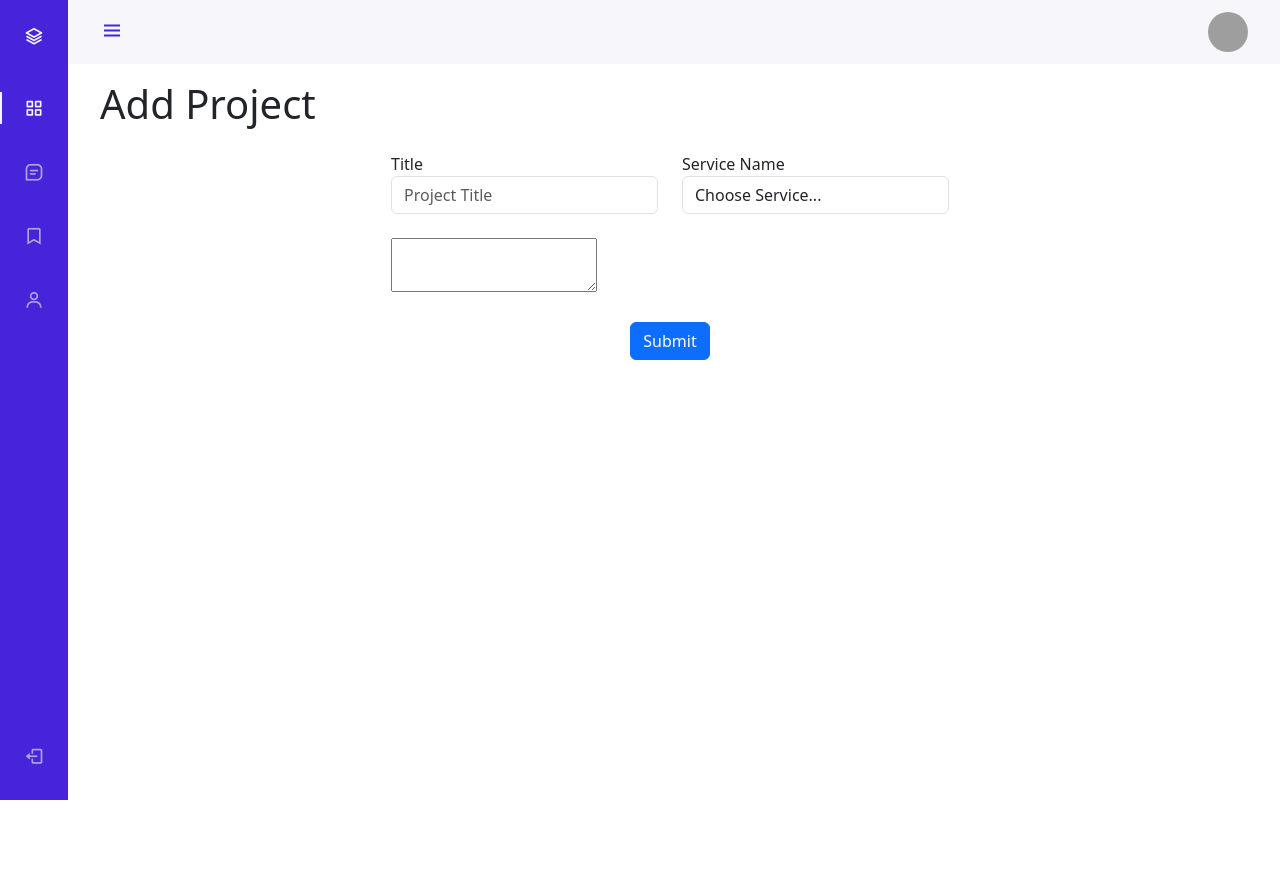
After one commit to geoHayekGeek/portfolio, a PHP site: page /layoul/add-project in a window 1280 px wide. The commit adds this page. Run offline with PHP 8.4, Linux system fonts and the light colour scheme; the visitor is signed in with stand-in values (Sample User, id 1); some libraries are stand-ins or nearby versions; grey boxes are pictures that could not be loaded.

Commit message:
modifications to dashboard and add project feature

```diff
--- /dev/null
+++ b/layoul/add-project.php
@@ -0,0 +1,35 @@
+<?php
+include_once "./layout/header.php";
+?>
+
+<h1 class="mb-4">Add Project</h1>
+
+<div class="row w-100 justify-content-center pb-5">
+    <div class="col-12 col-md-9 col-lg-6">
+        <form id="loginForm">
+            <div class="row mb-4">
+                <div class="col-md">
+                    <label for="project_title">Title</label>
+                    <input type="text" class="form-control" placeholder="Project Title" id="project_title">
+                </div>
+                <div class="col-md">
+                    <label for="inputState">Service Name</label>
+                    <select id="service_name" class="form-control">
+                        <option selected>Choose Service...</option>
+                        <option>...</option>
+                    </select>
+                </div>
+            </div>
+
+            <textarea id="project_description"></textarea>
+
+            <div class="d-flex justify-content-center mt-4">
+                <button type="submit" class="btn btn-primary">Submit</button>
+            </div>
+        </form>
+    </div>
+</div>
+
+<?php
+include_once "./layout/footer.php";
+?>
--- a/layoul/assets/css/style.css
+++ b/layoul/assets/css/style.css
@@ -86,8 +86,7 @@ a {
 
 .nav_logo,
 .nav_link {
-    display: grid;
-    grid-template-columns: max-content max-content;
+    display: flex;
     align-items: center;
     column-gap: 1rem;
     padding: .5rem 0 .5rem 1.5rem;
@@ -119,6 +118,11 @@ a {
     color: var(--white-color);
 }
 
+.list-group .list-group-item {
+    background-color: pink;
+    transition: all .5s;
+}
+
 .nav_icon {
     font-size: 1.25rem;
 }
@@ -146,6 +150,7 @@ a {
 
 .height-100 {
     height: 100vh;
+    margin-top: calc(var(--header-height) + 2rem);
 }
 
 @media screen and (min-width: 768px) {
@@ -181,3 +186,7 @@ a {
         padding-left: calc(var(--nav-width) + 188px);
     }
 }
+
+.tox-statusbar__branding {
+    display: none;
+}
--- a/layoul/assets/js/dashboard.js
+++ b/layoul/assets/js/dashboard.js
@@ -1,7 +1,6 @@
 document.addEventListener("DOMContentLoaded", function (event) {
-
+    /**START NAVBAR CODE */
     const showNavbar = (toggleId, navId, bodyId, headerId) => {
-        console.log('test1')
         const toggle = document.getElementById(toggleId),
             nav = document.getElementById(navId),
             bodypd = document.getElementById(bodyId),
@@ -9,7 +8,6 @@ document.addEventListener("DOMContentLoaded", function (event) {
 
         // Validate that all variables exist
         if (toggle && nav && bodypd && headerpd) {
-            console.log('test2')
             toggle.addEventListener('click', () => {
                 // show navbar
                 nav.classList.toggle('show')
@@ -36,5 +34,18 @@ document.addEventListener("DOMContentLoaded", function (event) {
     }
     linkColor.forEach(l => l.addEventListener('click', colorLink))
 
-    // Your code to run since DOM is loaded and ready
+    /**END NAVBAR CODE */
 });
+
+function toggleArrow(element) {
+    const arrow = element.querySelector('.arrow');
+    if (arrow.classList.contains('bx-chevron-down')) {
+        arrow.classList.remove('bx-chevron-down');
+        arrow.classList.add('bx-chevron-up');
+        element.style.marginBottom = 0;
+    } else {
+        arrow.classList.remove('bx-chevron-up');
+        arrow.classList.add('bx-chevron-down');
+        element.style.marginBottom = "1.5em";
+    }
+}
--- /dev/null
+++ b/layoul/assets/js/functions.js
@@ -0,0 +1,8 @@
+function loadScriptIf(condition, scriptUrl) {
+    if (condition) {
+        const script = document.createElement('script');
+        script.src = scriptUrl;
+        script.type = 'text/javascript';
+        document.body.appendChild(script);
+    }
+}
--- /dev/null
+++ b/layoul/assets/js/projects.js
@@ -0,0 +1,82 @@
+document.addEventListener('DOMContentLoaded', () => {
+
+    let project_description_area = document.querySelector('textarea#project_description');
+
+    if (project_description_area) {
+        tinymce.init({
+            selector: 'textarea#project_description',
+            height: 500,
+            plugins: [
+                'advlist', 'autolink', 'lists', 'link', 'image', 'charmap', 'preview',
+                'anchor', 'searchreplace', 'visualblocks', 'code', 'fullscreen',
+                'insertdatetime', 'media', 'table', 'help', 'wordcount'
+            ],
+            toolbar: 'undo redo | blocks | bold italic backcolor | alignleft aligncenter ' +
+                'alignright alignjustify | bullist numlist outdent indent | removeformat | help',
+            content_style: 'body { font-family:Helvetica,Arial,sans-serif; font-size:16px }'
+        });
+    }
+
+    // Handle form submission
+    document.querySelector('#loginForm').addEventListener('submit', function (e) {
+        e.preventDefault();
+
+        const projectTitle = document.querySelector('#project_title').value;
+        const serviceName = document.querySelector('#service_name').value;
+        const projectDescription = tinymce.get('project_description').getContent();
+
+        // Convert images to base64 if they exist
+        const convertedDescription = convertImagesToBase64(projectDescription);
+
+        const formData = new FormData();
+        formData.append('title', projectTitle);
+        formData.append('service_name', serviceName);
+        formData.append('description', convertedDescription);
+
+        // Send data to server via AJAX
+        fetch('./backend/projects/add-project.php', {
+            method: 'POST',
+            body: formData
+        })
+            .then(response => response.json())
+            .then(data => {
+                if (data.status == "success") {
+                    alert("Project submitted successfully!");
+                    window.location.reload();
+                } else {
+                    alert('something went wrong.')
+                }
+            })
+            .catch(error => {
+                console.error(error);
+                alert("There was an error submitting the project.");
+            });
+    });
+
+});
+
+// Function to convert image URLs to Base64
+function convertImagesToBase64(content) {
+    const images = content.match(/<img[^>]+src="([^">]+)"/g);
+
+    if (!images) return content;
+
+    images.forEach((imgTag) => {
+        const imgUrl = imgTag.match(/src="([^">]+)"/)[1];
+        if (imgUrl && imgUrl.startsWith('data:')) return;
+
+        fetch(imgUrl)
+            .then(res => res.blob())
+            .then(blob => {
+                const reader = new FileReader();
+                reader.onloadend = function () {
+                    const base64Image = reader.result;
+                    content = content.replace(imgUrl, base64Image);
+                };
+                reader.readAsDataURL(blob);
+            })
+            .catch(err => console.error('Error converting image to Base64', err));
+    });
+
+    return content;
+}
--- a/layoul/backend/logout.php
+++ b/layoul/backend/logout.php
@@ -4,5 +4,5 @@
 session_start();
 session_unset(); // Unset session variables
 session_destroy(); // Destroy session
-echo json_encode(["message" => "Logged out successfully."]);
+header('Location: ../login');
 ?>
--- a/layoul/backend/register.php
+++ b/layoul/backend/register.php
@@ -4,6 +4,8 @@
 session_start();
 require_once 'db.php';
 require_once 'functions.php';
+$_SESSION['csrf_token'] = "7ee98248402585708a3a86ad7cdb93d4c573615896ca48fcc71de5a315f63f5d";
+
 
 if ($_SERVER['REQUEST_METHOD'] == 'POST') {
     // Sanitize and validate inputs
--- a/layoul/layout/footer.php
+++ b/layoul/layout/footer.php
@@ -5,6 +5,9 @@
 <script src="https://cdn.jsdelivr.net/npm/bootstrap@5.3.3/dist/js/bootstrap.bundle.min.js"
     integrity="sha384-YvpcrYf0tY3lHB60NNkmXc5s9fDVZLESaAA55NDzOxhy9GkcIdslK1eN7N6jIeHz"
     crossorigin="anonymous"></script>
+<script src="https://cdn.tiny.cloud/1/ne3dimqooyz3925f1uiixn8785od2bwen0gnf85uyflq75wz/tinymce/7/tinymce.min.js" referrerpolicy="origin"></script>
 <script src="./assets/js/dashboard.js"></script>
+<script src="./assets/js/projects.js"></script>
 </body>
+
 </html>
--- a/layoul/layout/header.php
+++ b/layoul/layout/header.php
@@ -15,6 +15,12 @@ include_once "./backend/admin.php";
     <link rel="stylesheet" href="https://cdnjs.cloudflare.com/ajax/libs/boxicons/2.1.0/css/boxicons.min.css"
         integrity="sha512-pVCM5+SN2+qwj36KonHToF2p1oIvoU3bsqxphdOIWMYmgr4ZqD3t5DjKvvetKhXGc/ZG5REYTT6ltKfExEei/Q=="
         crossorigin="anonymous" referrerpolicy="no-referrer" />
+
+    <script src="./assets/js/functions.js"></script>
+    <script>
+        const page_location = window.location.href.split('/').pop();
+    </script>
+
 </head>
 
 <body id="body-pd">
@@ -25,34 +31,64 @@ include_once "./backend/admin.php";
     <div class="l-navbar" id="nav-bar">
         <nav class="nav">
             <div>
-                <a href="#" class="nav_logo">
+                <a href="./index" class="nav_logo">
                     <i class='bx bx-layer nav_logo-icon'></i>
                     <span class="nav_logo-name">Admin</span>
                 </a>
                 <div class="nav_list">
-                    <a href="#" class="nav_link active">
+                    <a href="./index" class="nav_link active">
                         <i class='bx bx-grid-alt nav_icon'></i>
                         <span class="nav_name">Dashboard</span>
                     </a>
-                    <a href="#" class="nav_link">
+                    <!-- Projects Section -->
+                    <div class="nav_link" data-bs-toggle="collapse" href="#projects" role="button" aria-expanded="false"
+                        aria-controls="projects" onclick="toggleArrow(this)">
+                        <i class='bx bx-message-square-detail nav_icon'></i>
+                        <span class="nav_name">Projects</span>
+                        <i class="bx bx-chevron-down arrow"></i>
+                    </div>
+                    <div class="collapse" id="projects">
+                        <div class="list-group">
+                            <a href="#" class="list-group-item list-group-item-action">All Projects</a>
+                            <a href="./add-project" class="list-group-item list-group-item-action">Add Project</a>
+                        </div>
+                    </div>
+
+                    <!-- Services Section -->
+                    <div class="nav_link" data-bs-toggle="collapse" href="#services" role="button" aria-expanded="false"
+                        aria-controls="services" onclick="toggleArrow(this)">
+                        <i class='bx bx-bookmark nav_icon'></i>
+                        <span class="nav_name">Services</span>
+                        <i class="bx bx-chevron-down arrow"></i>
+                    </div>
+                    <div class="collapse" id="services">
+                        <div class="list-group">
+                            <a href="#" class="list-group-item list-group-item-action">All Services</a>
+                            <a href="#" class="list-group-item list-group-item-action">Add Service</a>
+                        </div>
+                    </div>
+
+                    <!-- Users Section -->
+                    <div class="nav_link" data-bs-toggle="collapse" href="#users" role="button" aria-expanded="false"
+                        aria-controls="users" onclick="toggleArrow(this)">
                         <i class='bx bx-user nav_icon'></i>
                         <span class="nav_name">Users</span>
-                    </a>
-                    <a href="#" class="nav_link">
-                        <i class='bx bx-message-square-detail nav_icon'></i>
-                        <span class="nav_name">Projects</span>
-                    </a>
-                    <a href="#" class="nav_link">
-                        <i class='bx bx-bookmark nav_icon'></i>
-                        <span class="nav_name">Services</span>
+                        <i class="bx bx-chevron-down arrow"></i>
+                    </div>
+                    <div class="collapse" id="users">
+                        <div class="list-group">
+                            <a href="#" class="list-group-item list-group-item-action">All Users</a>
+                            <a href="#" class="list-group-item list-group-item-action">Add User</a>
+                        </div>
+                    </div>
                     </a>
                 </div>
             </div>
-            <a href="#" class="nav_link">
+            <a href="./backend/logout.php" class="nav_link" id="logout_btn">
                 <i class='bx bx-log-out nav_icon'></i>
                 <span class="nav_name">SignOut</span>
             </a>
         </nav>
     </div>
     <!--Container Main start-->
-    <div class="height-100 bg-light">
+    <div class="height-100">
--- a/layoul/login.php
+++ b/layoul/login.php
@@ -422,9 +422,9 @@ $csrf_token = generateCSRFToken();
             <button type="submit" class="submit-button">Sign In</button>
         </form>
 
-        <div class="divider">
+        <!-- <div class="divider">
             <span>or continue with</span>
-        </div>
+        </div> -->
 
         <div class="additional-options">
             <a href="#" onclick="handleForgotPassword()">Forgot password?</a>
```
Also changed, not shown: layoul/backend/projects/add-project.php (added, +37 -0 lines), layoul/migrations/create_projects_table.php (added, +18 -0 lines), layoul/assets/scss/style.scss (added).
